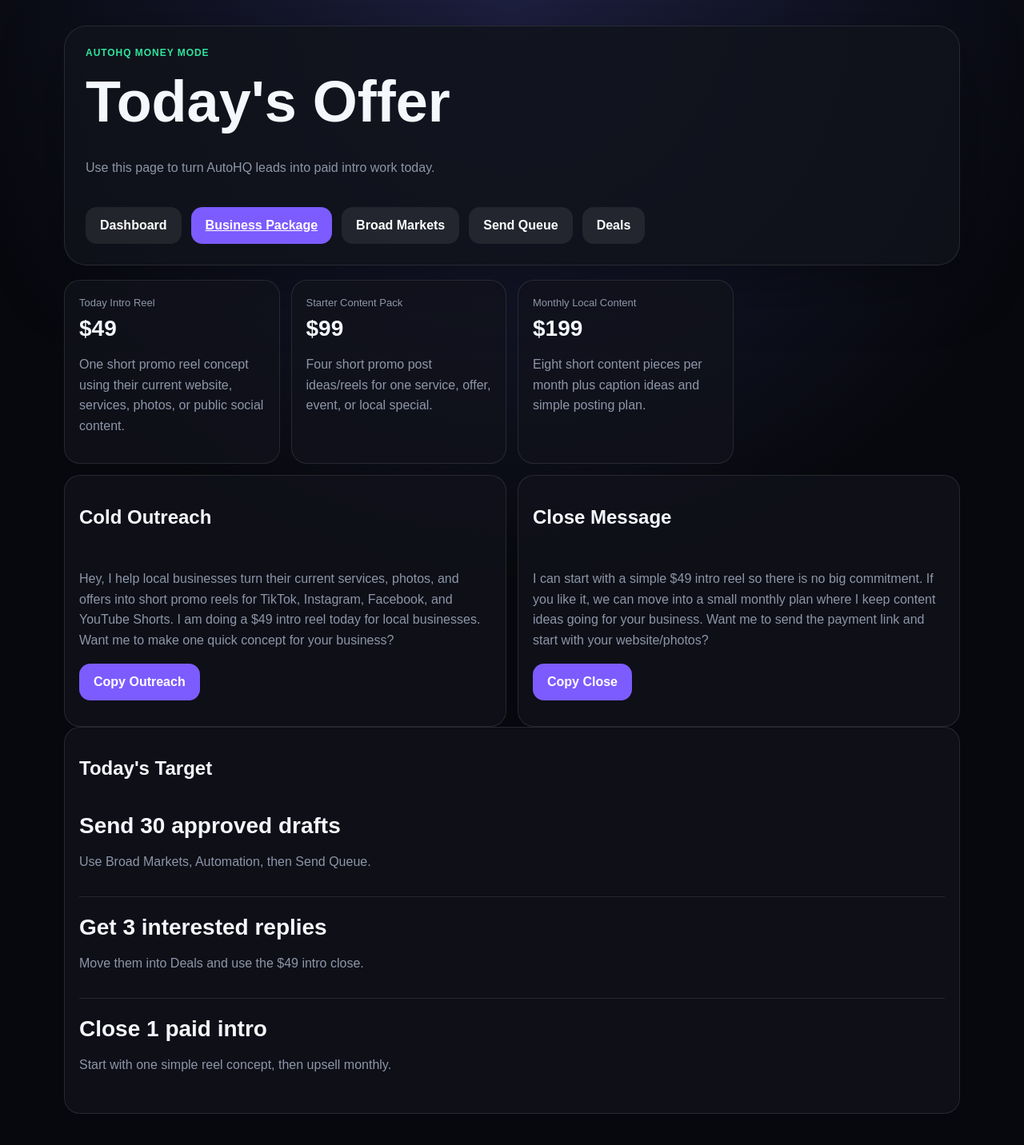
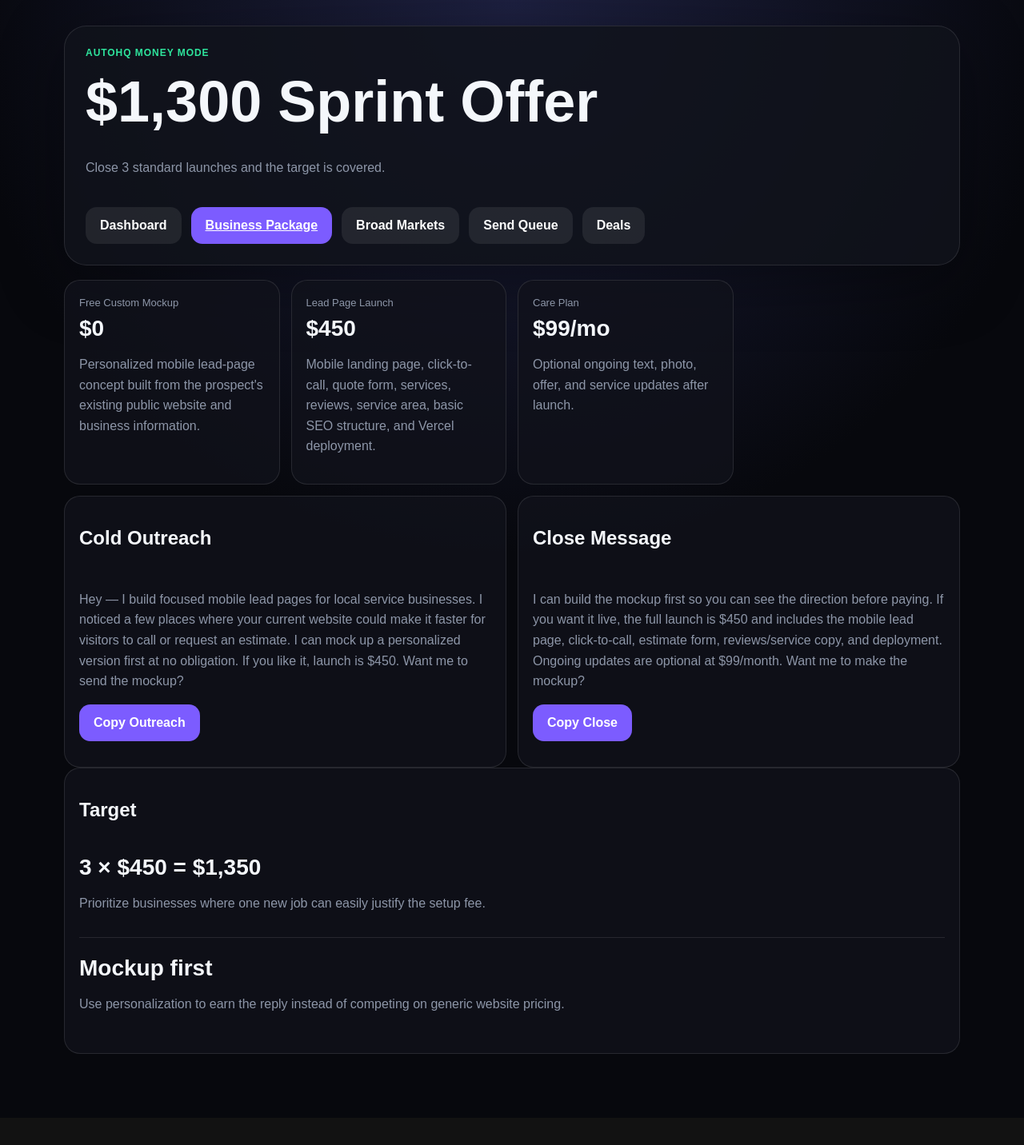
Before and after one commit to GCreative850/auto, a Next.js app: page /money-mode in a window 1280 px wide. Shown: the top 1432 px of the page at 80% size. After the commit the page ends 1398 px from the top, so only its background shows below. Built offline with nearby package versions, Linux system fonts and the light colour scheme.

Commit message:
Update Money Mode to $450 web lead-page offer

```diff
--- a/app/money-mode/page.tsx
+++ b/app/money-mode/page.tsx
@@ -2,24 +2,24 @@
 
 const offers = [
   {
-    name: "Today Intro Reel",
-    price: "$49",
-    detail: "One short promo reel concept using their current website, services, photos, or public social content."
+    name: "Free Custom Mockup",
+    price: "$0",
+    detail: "Personalized mobile lead-page concept built from the prospect's existing public website and business information."
   },
   {
-    name: "Starter Content Pack",
-    price: "$99",
-    detail: "Four short promo post ideas/reels for one service, offer, event, or local special."
+    name: "Lead Page Launch",
+    price: "$450",
+    detail: "Mobile landing page, click-to-call, quote form, services, reviews, service area, basic SEO structure, and Vercel deployment."
   },
   {
-    name: "Monthly Local Content",
-    price: "$199",
-    detail: "Eight short content pieces per month plus caption ideas and simple posting plan."
+    name: "Care Plan",
+    price: "$99/mo",
+    detail: "Optional ongoing text, photo, offer, and service updates after launch."
   }
 ];
 
-const closeScript = `I can start with a simple $49 intro reel so there is no big commitment. If you like it, we can move into a small monthly plan where I keep content ideas going for your business. Want me to send the payment link and start with your website/photos?`;
-const outreachScript = `Hey, I help local businesses turn their current services, photos, and offers into short promo reels for TikTok, Instagram, Facebook, and YouTube Shorts. I am doing a $49 intro reel today for local businesses. Want me to make one quick concept for your business?`;
+const closeScript = `I can build the mockup first so you can see the direction before paying. If you want it live, the full launch is $450 and includes the mobile lead page, click-to-call, estimate form, reviews/service copy, and deployment. Ongoing updates are optional at $99/month. Want me to make the mockup?`;
+const outreachScript = `Hey — I build focused mobile lead pages for local service businesses. I noticed a few places where your current website could make it faster for visitors to call or request an estimate. I can mock up a personalized version first at no obligation. If you like it, launch is $450. Want me to send the mockup?`;
 
 export default function MoneyModePage() {
   async function copyText(text: string) {
@@ -30,8 +30,8 @@ export default function MoneyModePage() {
     <main className="container">
       <section className="hero">
         <div className="kicker">AutoHQ Money Mode</div>
-        <h1>Today&apos;s Offer</h1>
-        <p>Use this page to turn AutoHQ leads into paid intro work today.</p>
+        <h1>$1,300 Sprint Offer</h1>
+        <p>Close 3 standard launches and the target is covered.</p>
         <div className="actions">
           <a className="secondary" href="/">Dashboard</a>
           <a className="primary" href="/package">Business Package</a>
@@ -69,10 +69,9 @@ export default function MoneyModePage() {
       </section>
 
       <section className="card">
-        <h2>Today&apos;s Target</h2>
-        <div className="item"><strong>Send 30 approved drafts</strong><p>Use Broad Markets, Automation, then Send Queue.</p></div>
-        <div className="item"><strong>Get 3 interested replies</strong><p>Move them into Deals and use the $49 intro close.</p></div>
-        <div className="item"><strong>Close 1 paid intro</strong><p>Start with one simple reel concept, then upsell monthly.</p></div>
+        <h2>Target</h2>
+        <div className="item"><strong>3 × $450 = $1,350</strong><p>Prioritize businesses where one new job can easily justify the setup fee.</p></div>
+        <div className="item"><strong>Mockup first</strong><p>Use personalization to earn the reply instead of competing on generic website pricing.</p></div>
       </section>
     </main>
   );
```
